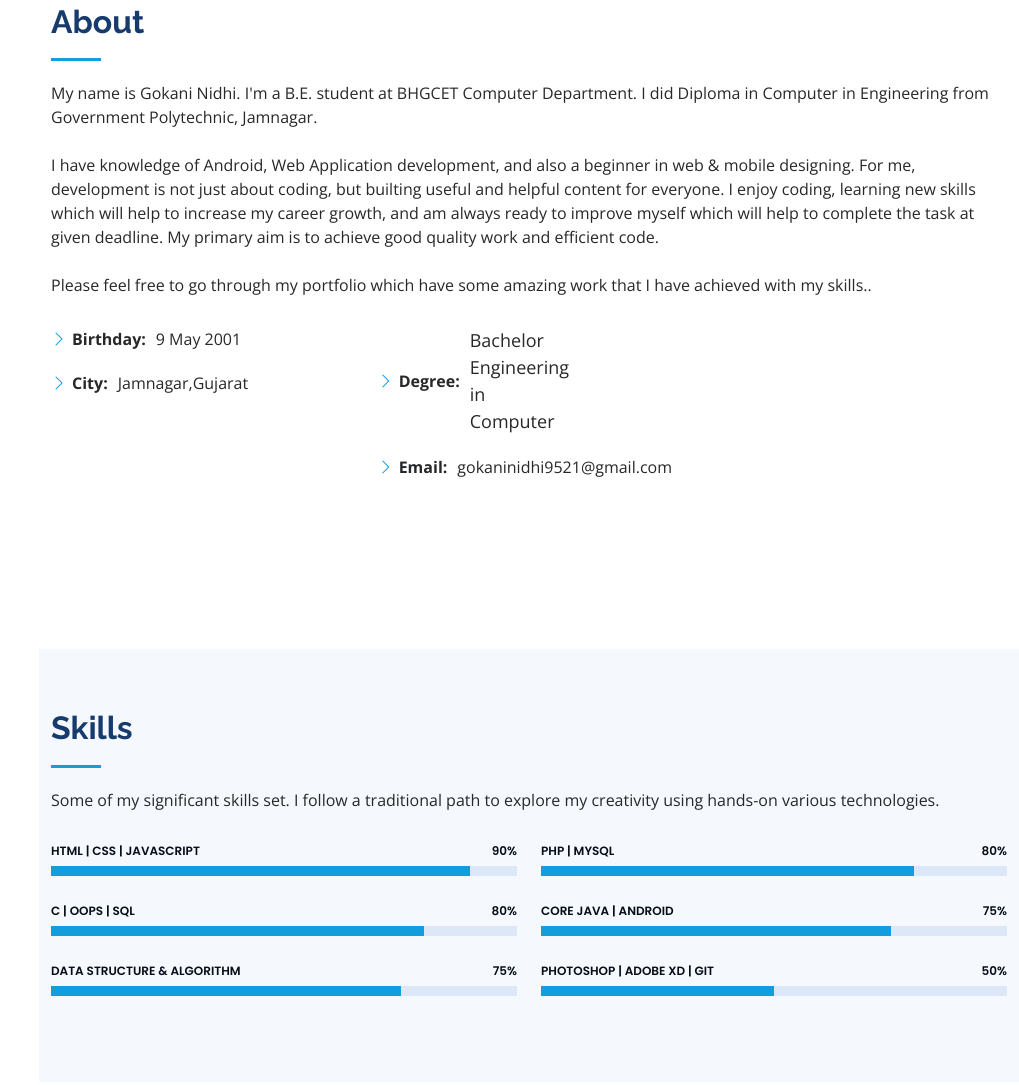
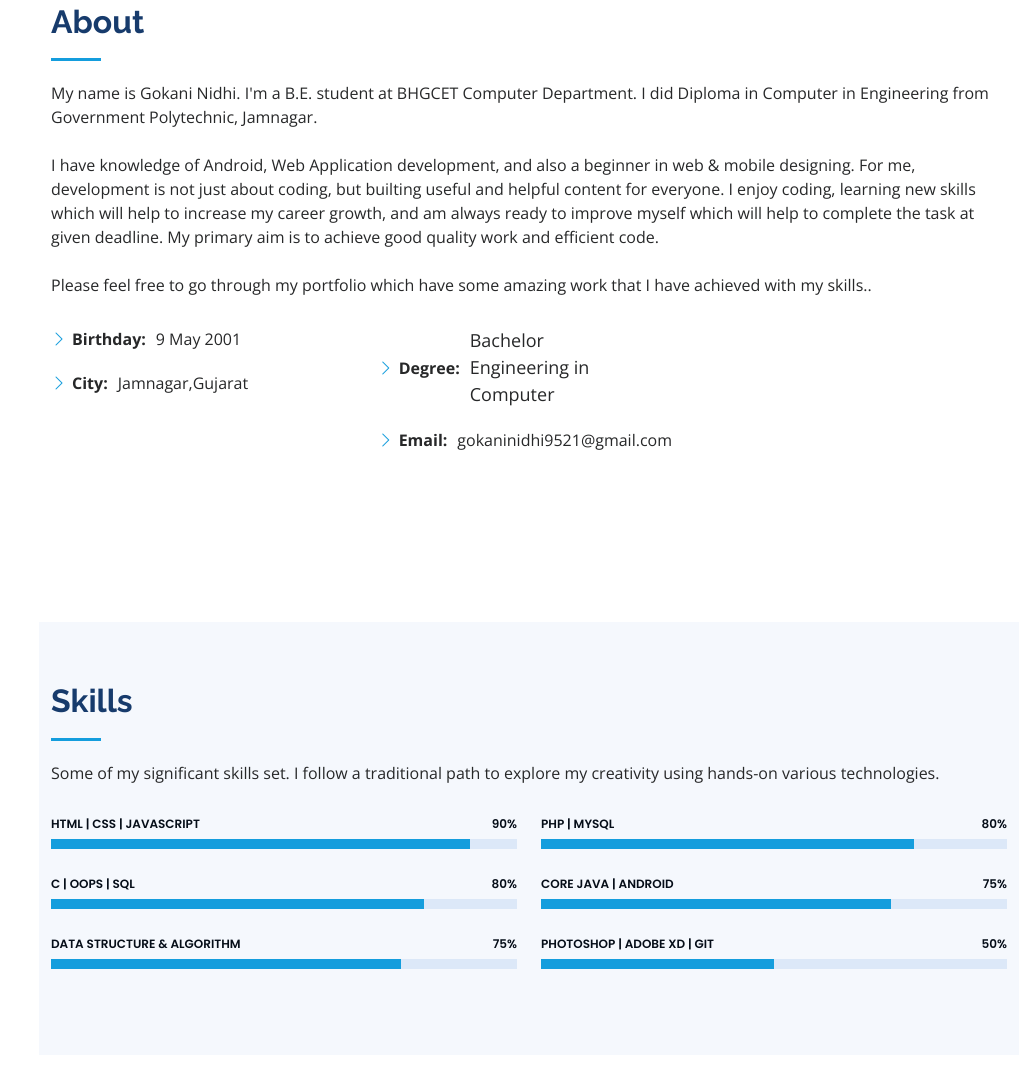
Before and after one commit to nidhi55/nidhi55.github.io, a plain HTML site: page index.html in a window 1280 px wide. Shown: the part 857-1942 px from the top of the page, without its empty margins (261-1280 px from the left). Drawn offline with nearby package versions, Linux system fonts and the light colour scheme.

Commit message:
Update index.html

```diff
--- a/index.html
+++ b/index.html
@@ -114,7 +114,7 @@ Please feel free to go through my portfolio which have some amazing work that I
               <div class="col-lg-6">
                 <ul>
                   <!--<li><i class="bi bi-chevron-right"></i> <strong>Age:</strong> <span>30</span></li>-->
-                  <li style=" width: 25%"><i class="bi bi-chevron-right"></i> <strong>Degree:</strong><span style="font-size: 18px">Bachelor Engineering in Computer</span></li>
+                  <li style=" width: 75%"><i class="bi bi-chevron-right"></i> <strong>Degree:</strong><span style="font-size: 18px">Bachelor Engineering in Computer</span></li>
                   <li><i class="bi bi-chevron-right"></i> <strong>Email:</strong> <span>gokaninidhi9521@gmail.com</span></li>
                   <!--<li><i class="bi bi-chevron-right"></i> <strong>Freelance:</strong> <span>Available</span></li>-->
                 </ul>
```
